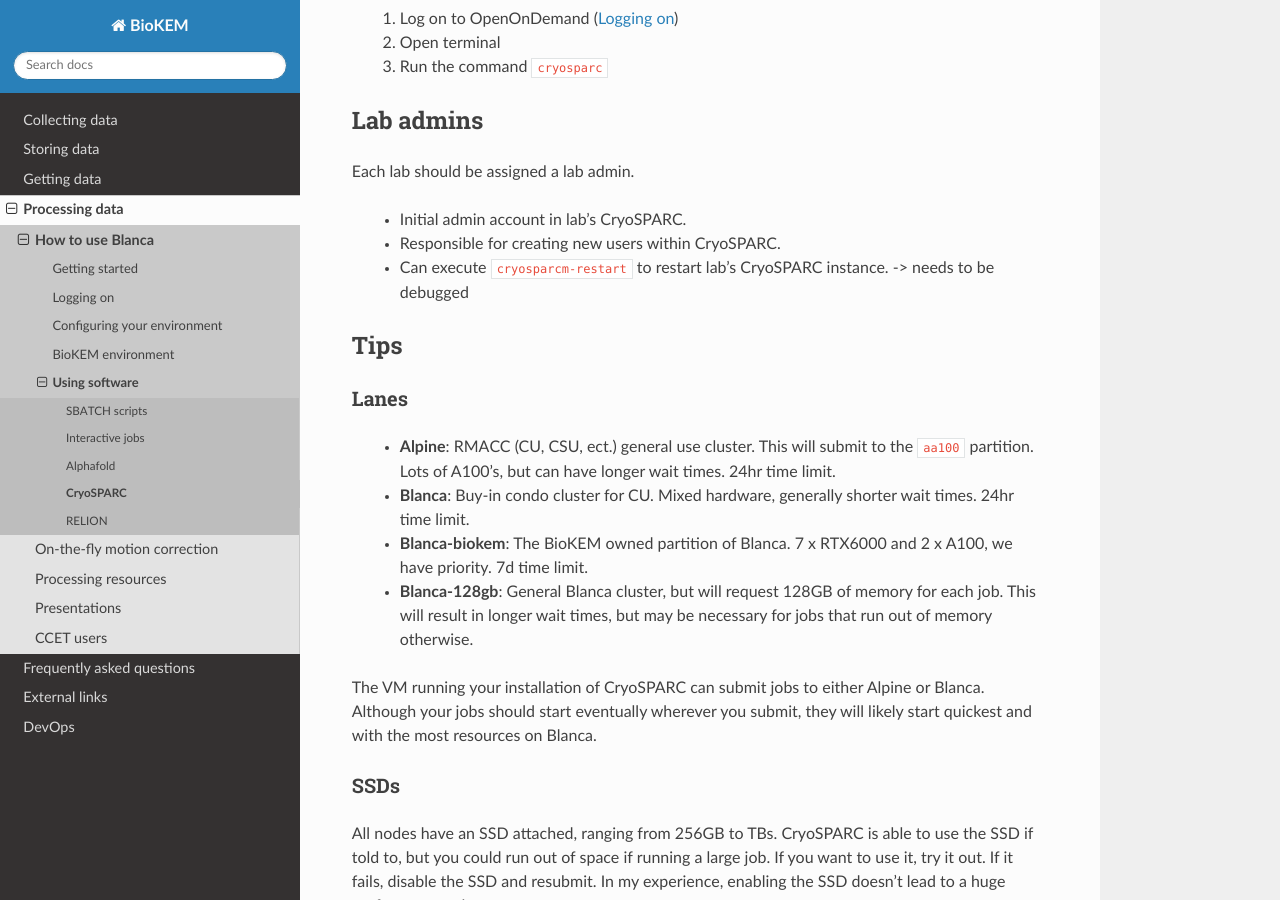
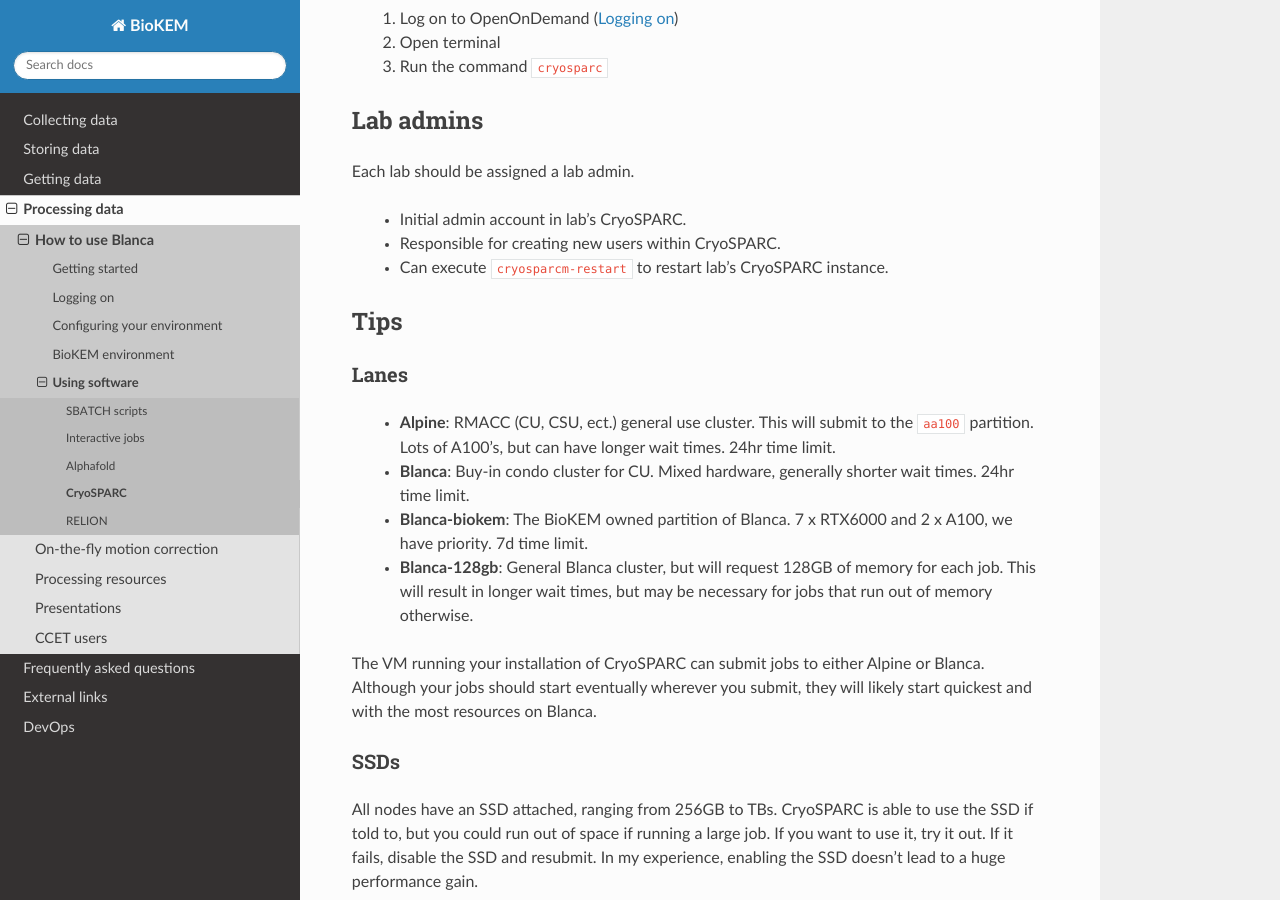
Before and after one commit to CU-BioKEM/user-guide, a Sphinx documentation site: the page built from docs/source/processing/using_software/cryosparc.rst, in a window 1280 px wide and 900 px high, scrolled down 425 px. Built offline with Sphinx 7.4.7 and the Read the Docs theme 2.0.0, drawn with Linux system fonts in a browser that asks for light colours; pages that are not in the unit, such as notebooks, are missing from menus.

Commit message:
updated cryosparc docs

```diff
--- a/docs/source/processing/using_software/cryosparc.rst
+++ b/docs/source/processing/using_software/cryosparc.rst
@@ -29,7 +29,7 @@
 
   - Initial admin account in lab's CryoSPARC.
   - Responsible for creating new users within CryoSPARC.
-  - Can execute ``cryosparcm-restart`` to restart lab's CryoSPARC instance. -> needs to be debugged
+  - Can execute ``cryosparcm-restart`` to restart lab's CryoSPARC instance.
 
 .. _cryosparc tips:
 
```
